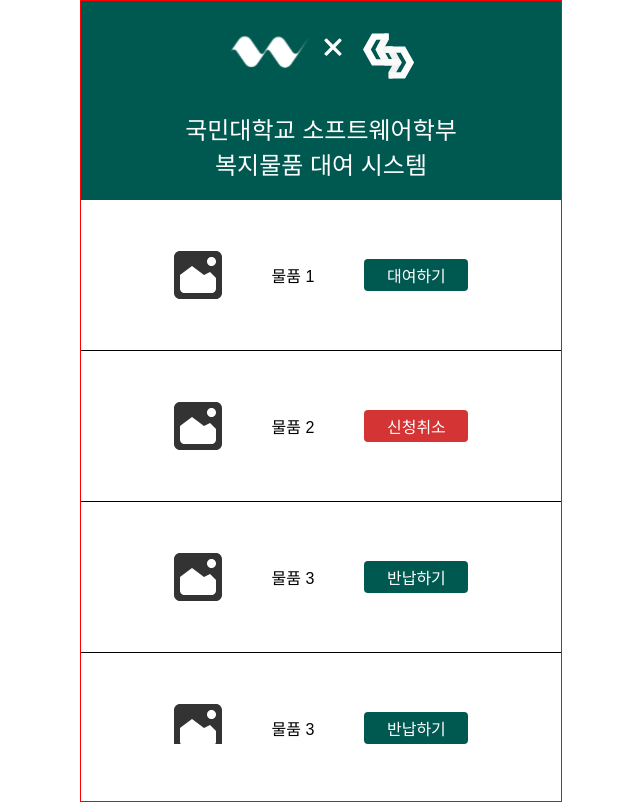
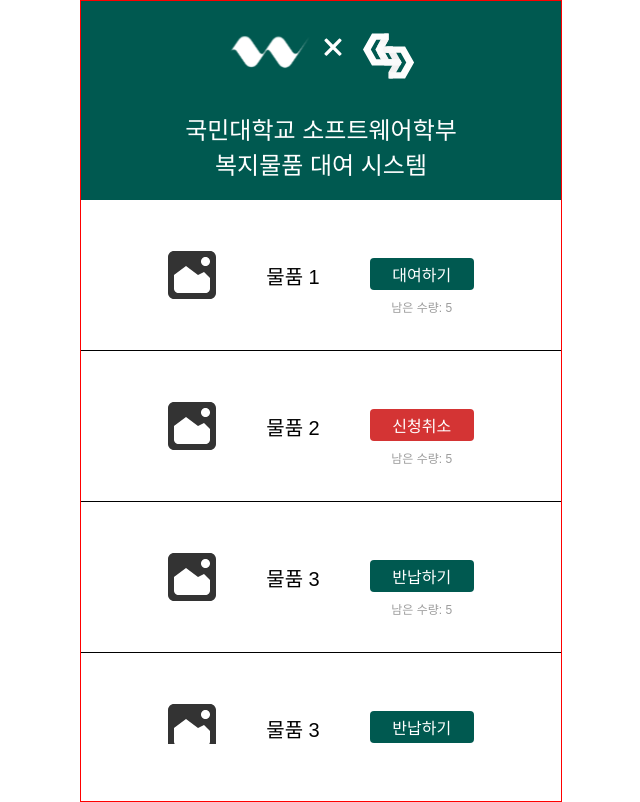
Before and after one commit to 2023-2-WINK-Project-Team1/front-end-mobile, a React (Create React App) app: page /MainPage in a window 1280 px wide. Shown: the whole page, without its empty margins (319-959 px from the left). Built offline with nearby package versions, Linux system fonts and the light colour scheme.

Commit message:
front-end-31 Main Page 개발

```diff
--- a/src/pages/MainPage.js
+++ b/src/pages/MainPage.js
@@ -71,6 +71,26 @@ const ListItem = styled.div`
   border-bottom: 1px solid black;
 `;
 
+const ButtonContainer = styled.div`
+  display: flex;
+  flex-direction: column;
+  align-items: center;
+  gap: 8px;
+  margin-top: 22px;
+`;
+
+const Remaining = styled.div`
+  color: #9C9C9C;
+  font-size: 12px;
+  font-weight: 500;
+`;
+
+const GoodsName = styled.div`
+  font-size: 20px;
+  font-weight: 500;
+`;
+
+
 
 const ItemImage = styled.img`
   width: 48px; /* Adjust the width of the image as needed */
@@ -78,14 +98,14 @@ const ItemImage = styled.img`
 `;
 
 const dummyData = [
-    { imgSrc: image, goodsName: '물품 1', state: 0, },
-    { imgSrc: image, goodsName: '물품 2', state: 1 },
-    { imgSrc: image, goodsName: '물품 3', state: 2 },
-    { imgSrc: image, goodsName: '물품 3', state: 2 },
-    { imgSrc: image, goodsName: '물품 3', state: 2 },
-    { imgSrc: image, goodsName: '물품 3', state: 2 },
-    { imgSrc: image, goodsName: '물품 3', state: 2 },
-    { imgSrc: image, goodsName: '물품 3', state: 2 },
+    { imgSrc: image, goodsName: '물품 1', state: 0, remaining: 5 },
+    { imgSrc: image, goodsName: '물품 2', state: 1, remaining: 5 },
+    { imgSrc: image, goodsName: '물품 3', state: 2, remaining: 5 },
+    { imgSrc: image, goodsName: '물품 3', state: 2, remaining: 5 },
+    { imgSrc: image, goodsName: '물품 3', state: 2, remaining: 5 },
+    { imgSrc: image, goodsName: '물품 3', state: 2, remaining: 5 },
+    { imgSrc: image, goodsName: '물품 3', state: 2, remaining: 5 },
+    { imgSrc: image, goodsName: '물품 3', state: 2, remaining: 5 },
 
 ];
 
@@ -115,8 +135,11 @@ function MainPage() {
                     {dummyData.map((item, index) => (
                         <ListItem key={index}>
                             <ItemImage src={image} alt={item.imgSrc} />
-                            {item.goodsName}
-                            <Button children = {stateList[item.state]} size="Medium" cancel = {item.state == 1}></Button>
+                            <GoodsName>{item.goodsName}</GoodsName>
+                            <ButtonContainer>
+                                <Button children = {stateList[item.state]} size="Medium" cancel = {item.state == 1}></Button>
+                                <Remaining>남은 수량: {item.remaining}</Remaining>
+                            </ButtonContainer>
                         </ListItem>
                     ))}
                 </ListContainer>
```
Also changed, not shown: 2 other files (tests, documents, lock files or other folders).
